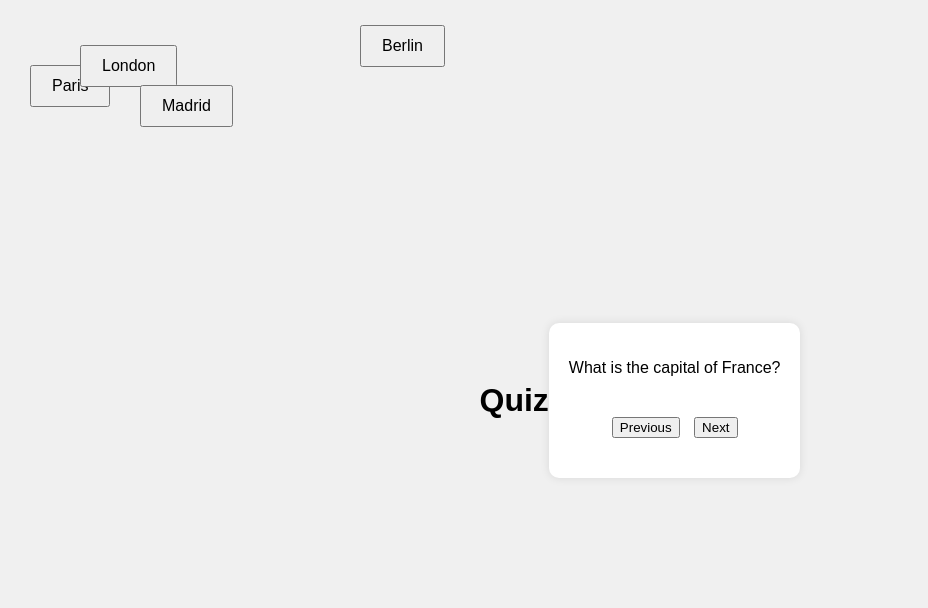
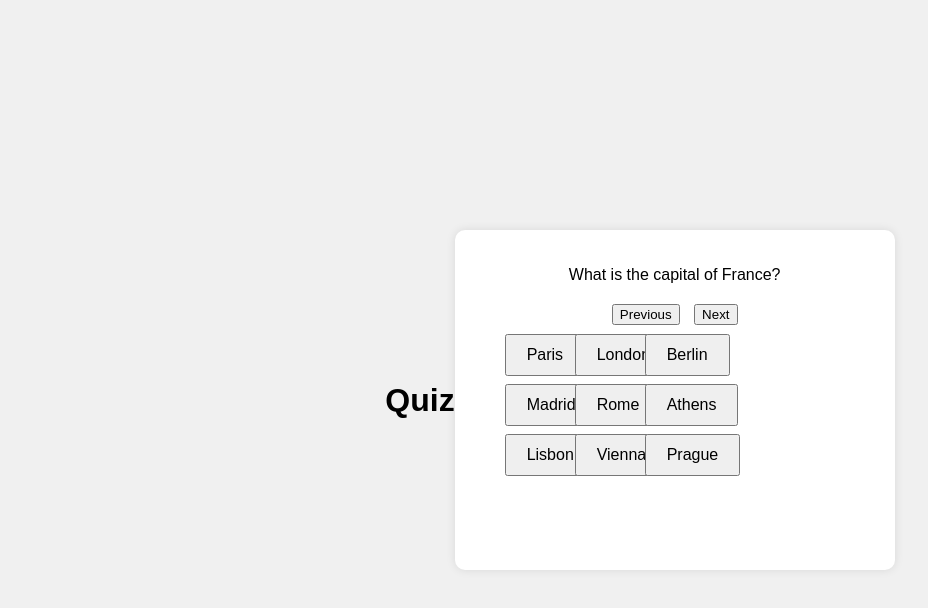
Before and after one commit to jutpark/creative, a plain HTML site: page index.html in a window 1280 px wide. Shown: the whole page, without its empty margins (0-928 px from the left). Drawn offline with nearby package versions, Linux system fonts and the light colour scheme.

Commit message:
9 button change

```diff
--- a/script.js
+++ b/script.js
@@ -13,12 +13,17 @@ let questions = [
     }
 ];
 
-let options = ["Paris", "London", "Berlin", "Madrid"];
+let options = ["Paris", "London", "Berlin", "Madrid", "Rome", "Athens", "Lisbon", "Vienna", "Prague"];
 let buttonPositions = [
-    { x: 30, y: 60 },
-    { x: 80, y: 40 },
-    { x: 360, y: 20 },
-    { x: 140, y: 80 }
+    { x: 30, y: 30 },
+    { x: 100, y: 30 },
+    { x: 170, y: 30 },
+    { x: 30, y: 80 },
+    { x: 100, y: 80 },
+    { x: 170, y: 80 },
+    { x: 30, y: 130 },
+    { x: 100, y: 130 },
+    { x: 170, y: 130 }
 ];
 let currentQuestionIndex = 0;
 
--- a/styles.css
+++ b/styles.css
@@ -9,22 +9,23 @@ body {
 }
 
 #quiz-container {
+    position: relative;
     background-color: white;
     padding: 20px;
     border-radius: 10px;
     box-shadow: 0 0 10px rgba(0,0,0,0.1);
     text-align: center;
+    width: 400px;
+    height: 300px;
 }
 
 #answer-buttons {
-    display: flex;
-    flex-direction: column;
-    align-items: center;
+    position: relative;
     margin: 20px 0;
 }
 
-#answer-buttons button {
-    margin: 5px 0;
+.answer-button {
+    position: absolute;
     padding: 10px 20px;
     font-size: 16px;
     cursor: pointer;
```
